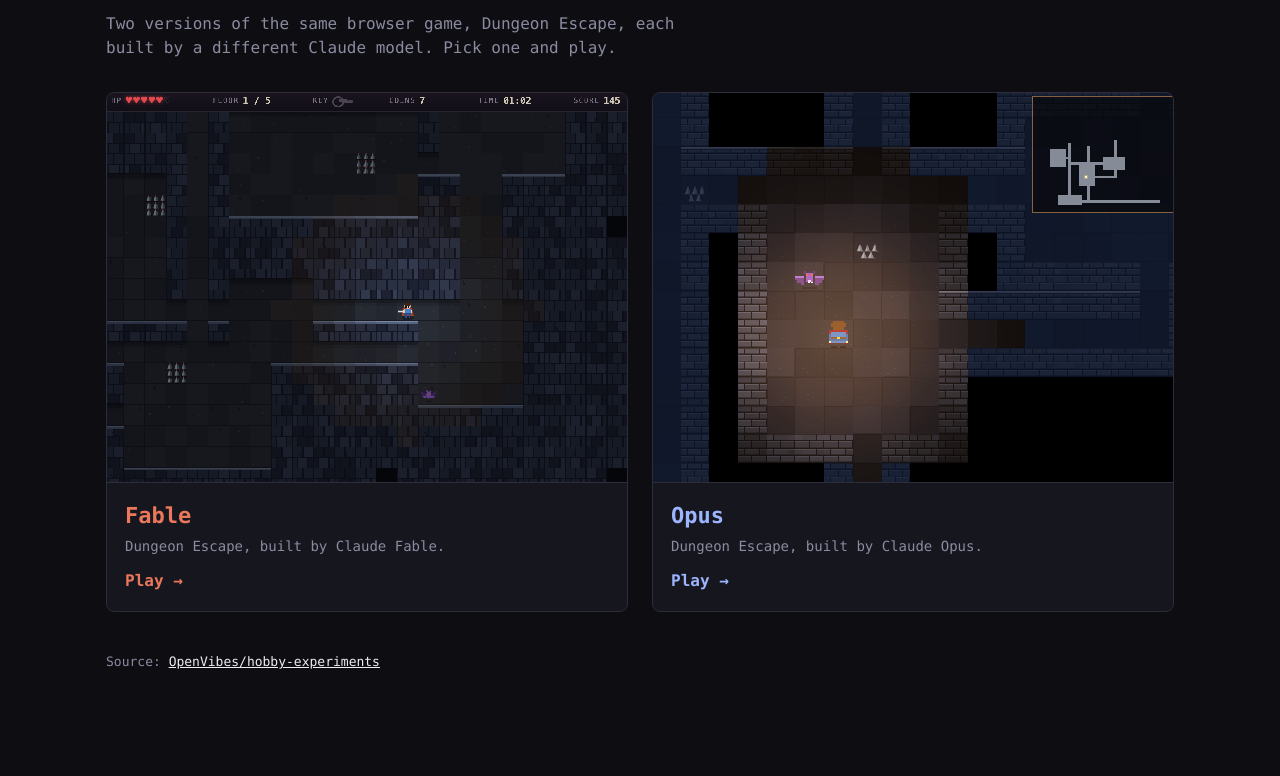
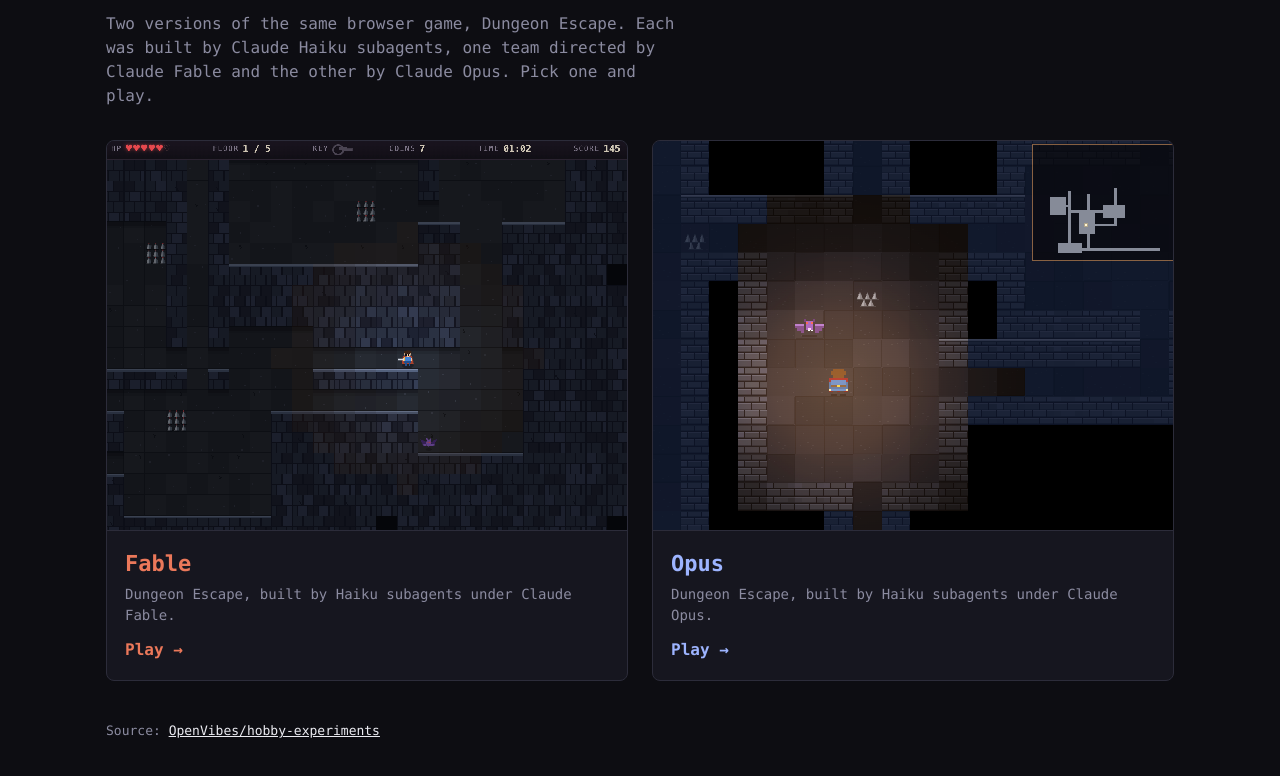
Before and after one commit to OpenVibes/hobby-experiments, a plain HTML site: page index.html in a window 1280 px wide. Shown: the part 104-880 px from the top of the page. Before the commit the page ends 840 px from the top, so only its background shows below. Drawn offline with Linux system fonts and the light colour scheme.

Commit message:
Say both versions were built by Haiku subagents under Fable or Opus
Co-Authored-By: Claude Fable 5.2 <noreply@anthropic.com>

```diff
--- a/index.html
+++ b/index.html
@@ -29,13 +29,13 @@
 <body>
   <main>
     <h1><span class="f">Fable</span> <span class="vs">vs</span> <span class="o">Opus</span></h1>
-    <p class="lead">Two versions of the same browser game, Dungeon Escape, each built by a different Claude model. Pick one and play.</p>
+    <p class="lead">Two versions of the same browser game, Dungeon Escape. Each was built by Claude Haiku subagents, one team directed by Claude Fable and the other by Claude Opus. Pick one and play.</p>
     <div class="grid">
       <a class="card fable" href="dungeon-escape-fable/">
         <img src="fable.png" alt="Screenshot of the Fable version of Dungeon Escape">
         <div class="body">
           <h2>Fable</h2>
-          <p>Dungeon Escape, built by Claude Fable.</p>
+          <p>Dungeon Escape, built by Haiku subagents under Claude Fable.</p>
           <span class="play">Play &rarr;</span>
         </div>
       </a>
@@ -43,7 +43,7 @@
         <img src="opus.png" alt="Screenshot of the Opus version of Dungeon Escape">
         <div class="body">
           <h2>Opus</h2>
-          <p>Dungeon Escape, built by Claude Opus.</p>
+          <p>Dungeon Escape, built by Haiku subagents under Claude Opus.</p>
           <span class="play">Play &rarr;</span>
         </div>
       </a>
```
Also changed, not shown: 1 other file.
